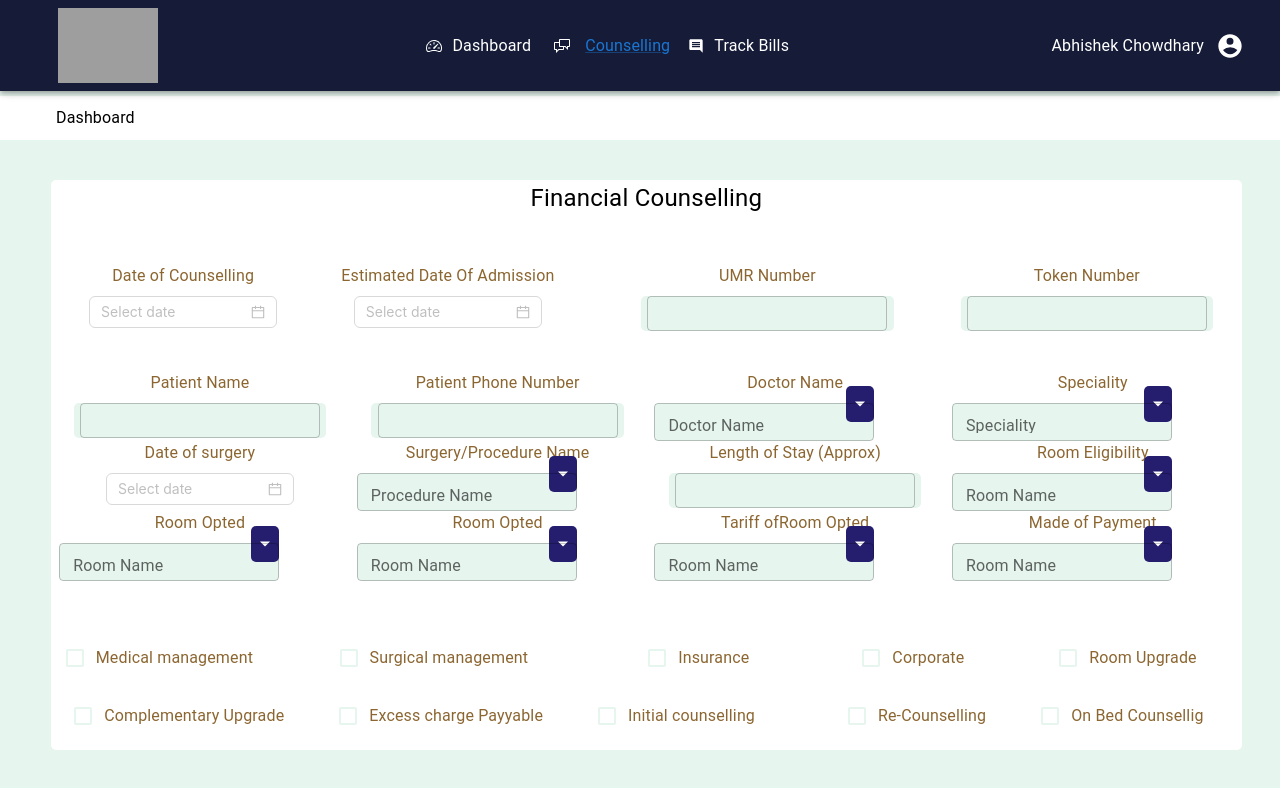
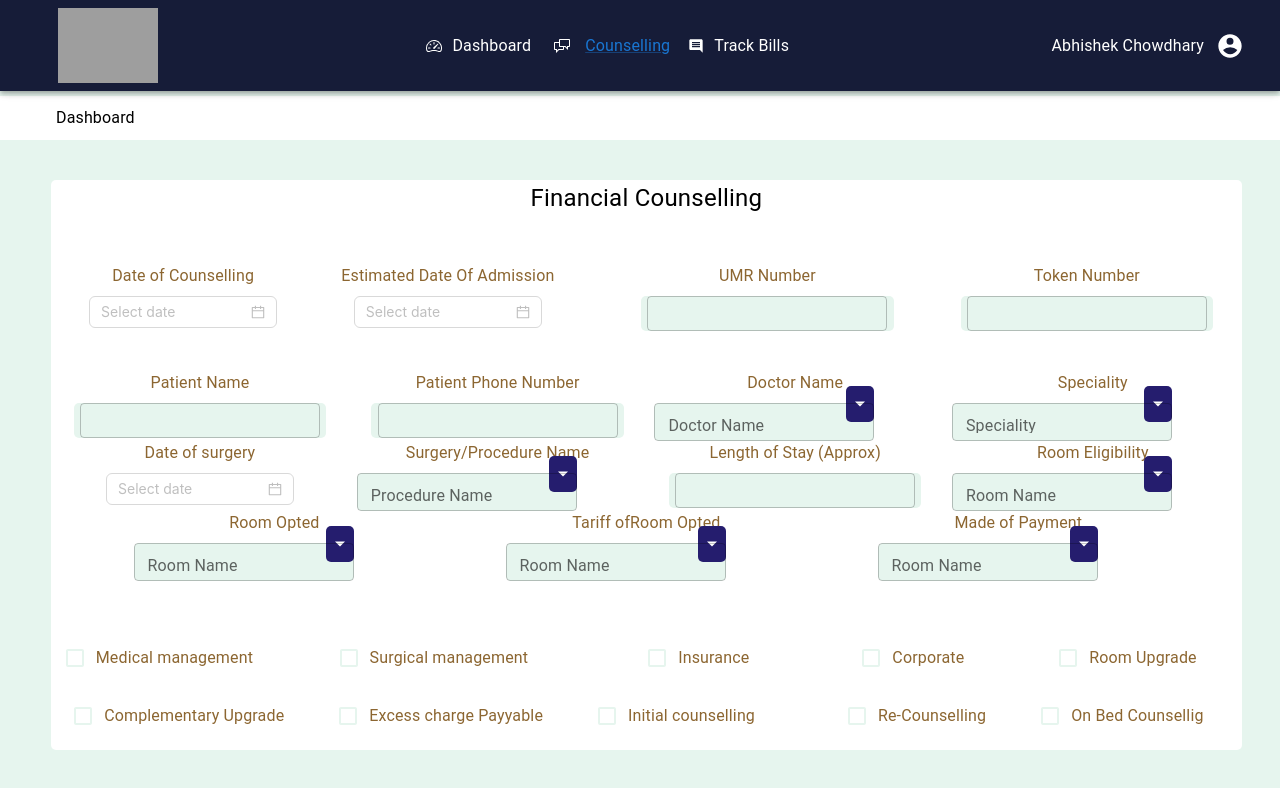
Before and after one commit to sravani504/figmaui, a React (Create React App) app: page /Counselling in a window 1280 px wide. Shown: the top 788 px of the page. Built offline with nearby package versions, Linux system fonts and the light colour scheme; grey boxes are pictures that could not be loaded.

Commit message:
"commit:

```diff
--- a/src/components/counselling/Counselling.jsx
+++ b/src/components/counselling/Counselling.jsx
@@ -120,7 +120,7 @@ const Counselling = () => {
             </Box>
           </Grid>
           </Grid>
-          <Grid container>
+          <Grid container direction={"row"} justifyContent={"space-evenly"}>
           <Grid item xs={3}>
             <Typography sx={{color:"#8c6631"}} mb={1} >Patient Name</Typography>
             <Box
@@ -179,7 +179,7 @@ const Counselling = () => {
 
           </Grid>
           </Grid>
-          <Grid container>
+          <Grid container direction={"row"} justifyContent={"space-evenly"}>
           <Grid item  xs={3} >
             <Typography  sx={{color:"#8c6631"}}  mb={1} >Date of surgery</Typography>
             <Space direction="vertical" size={8}>
@@ -243,6 +243,7 @@ const Counselling = () => {
             </Grid>
 
           </Grid>
+          <Grid container direction={"row"} justifyContent={"space-evenly"}>
           <Grid item  xs={3}  >
             <Typography sx={{color:"#8c6631"}}   mb={1} >Room Opted</Typography>
             <Grid item pl={1} >
@@ -256,19 +257,7 @@ const Counselling = () => {
             </Grid>
 
           </Grid>
-          <Grid item  xs={3} >
-            <Typography sx={{color:"#8c6631"}}  mb={1} >Room Opted</Typography>
-            <Grid item pl={1} >
-              <Autocomplete
-                disablePortal
-                id="combo-box-demo"
-                options={rooms}
-                sx={{ backgroundColor: "#e6f5ee", alignItems: "center", border: "none", borderRadius: "5px", width: "220px", "& .MuiOutlinedInput-root": { padding: "0px" }, "& .MuiInputLabel-root": { lineHeight: "14px" }, "& .MuiAutocomplete-endAdornment": { background: "#251d6e", borderRadius: "5px", right: "0px !important", height: "36px !important", top: "calc(50% - 18px)" }, "& .MuiButtonBase-root": { color: "white", marginRight: "0px !important" }, "& .MuiAutocomplete-input": { textAlign: "center" }, " & .MuiOutlinedInput-root": { Right: "0px" }, " & .MuiAutocomplete-root": { right: "80px" }, "& .MuiSvgIcon-root": { height: "31px !important" }, " & .MuiAutocomplete-popper": { justifyContent: "flex-start !important" }, " & .MuiPopper-root": { justifyContent: "center" } }}
-                renderInput={(params) => <TextField textAlign={"center"} {...params} label="Room Name" />}
-              />
-            </Grid>
 
-          </Grid>
           <Grid item  xs={3} >
             <Typography sx={{color:"#8c6631"}}  mb={1} > Tariff ofRoom Opted</Typography>
             <Grid item pl={1} >
@@ -293,7 +282,7 @@ const Counselling = () => {
                 renderInput={(params) => <TextField textAlign={"center"} {...params} label="Room Name" />}
               />
             </Grid>
-
+            </Grid>
           </Grid>
           </Grid>
         {/* </Grid> */}
```
